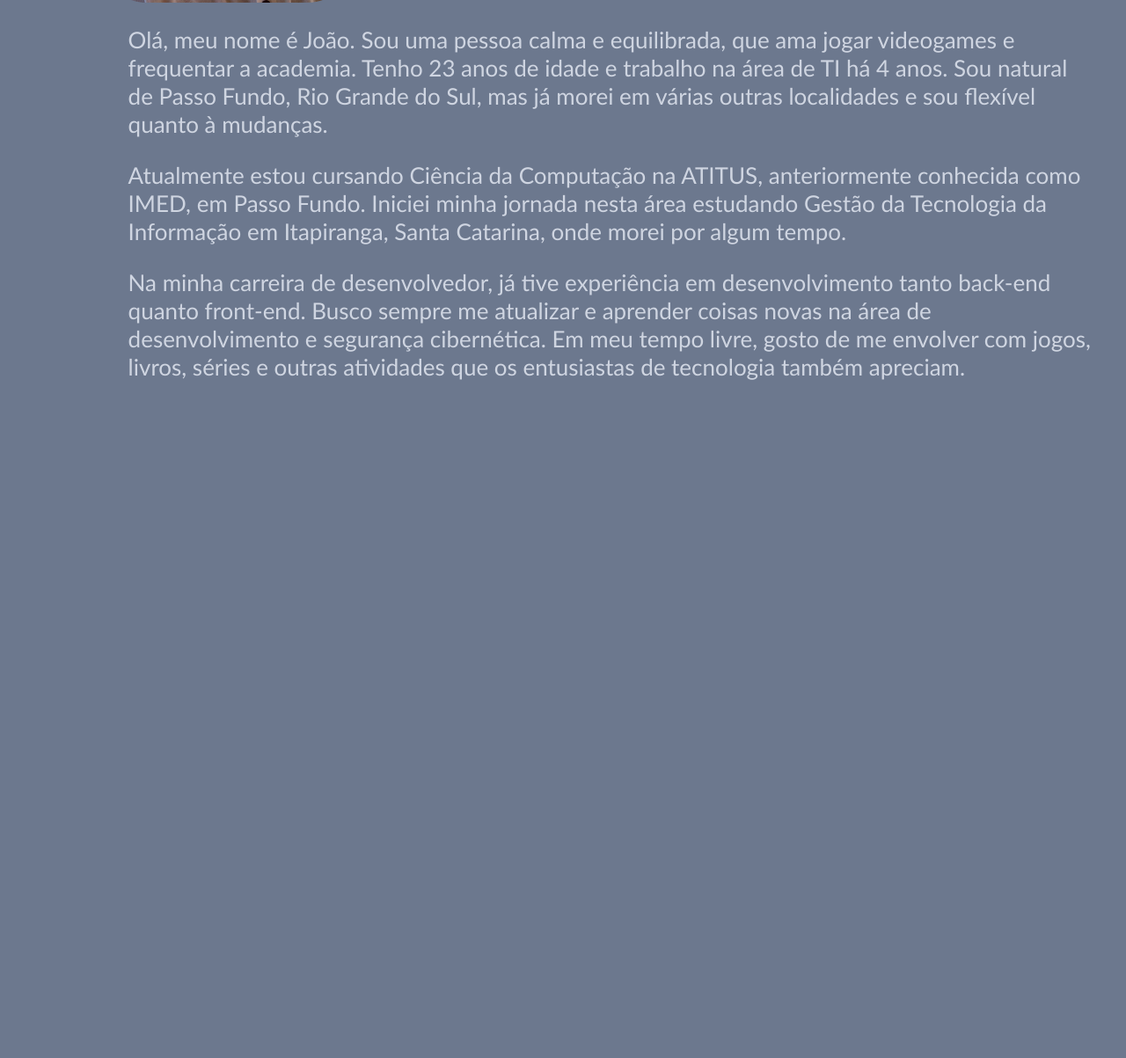
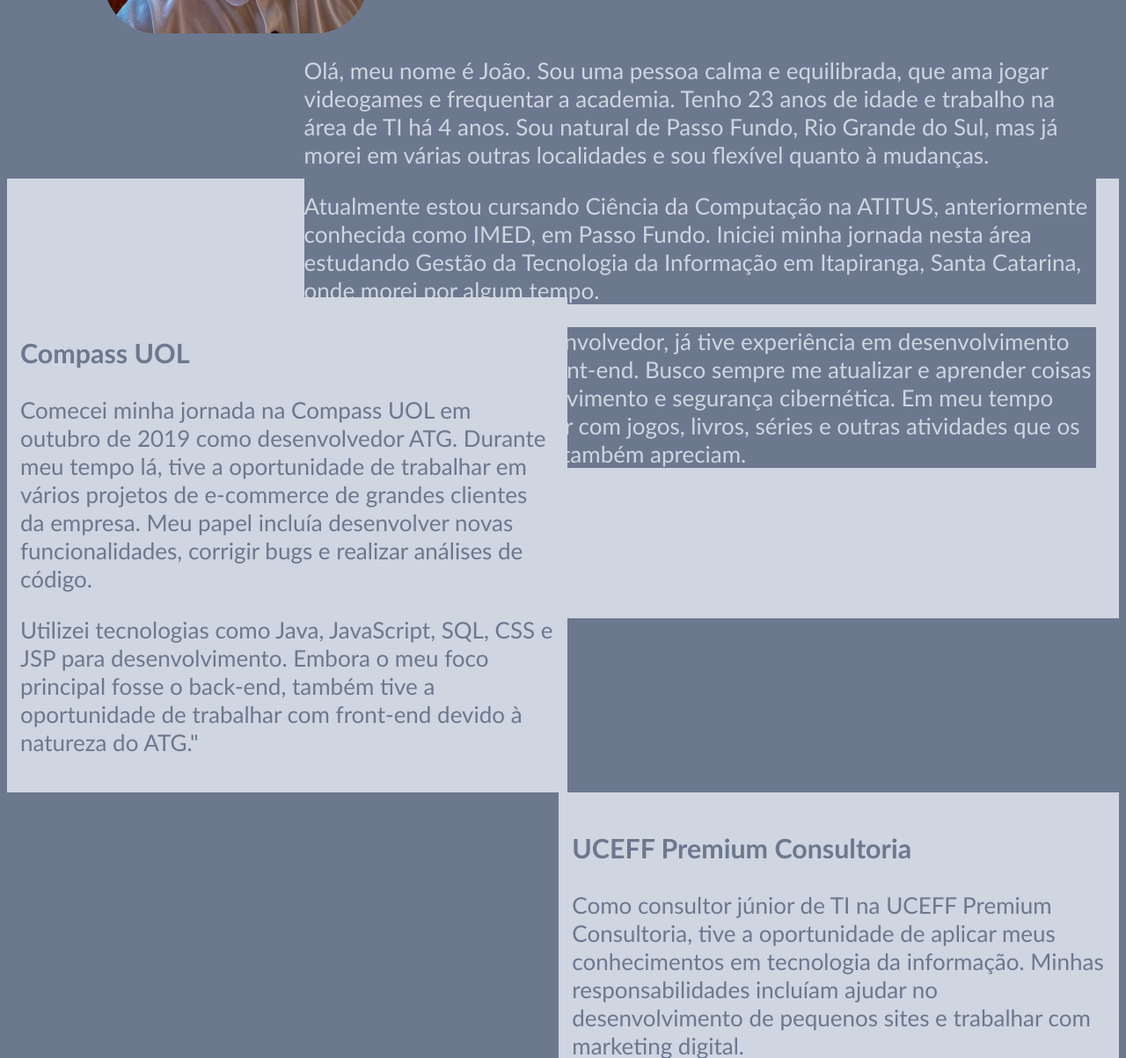
Before and after one commit to jgdlago/jgdlago.github.io, a plain HTML site: page JoaoDalLago/index.html in a window 1280 px wide. Shown: the part 702-1905 px from the top of the page at 88% size. Before the commit the page ends 1135 px from the top, so only its background shows below. Drawn offline with Linux system fonts and the light colour scheme.

Commit message:
add exp layout

```diff
--- a/JoaoDalLago/index.html
+++ b/JoaoDalLago/index.html
@@ -11,7 +11,7 @@
 
         <div class="header">
             <ul>
-                <li><a href="#">Mais sobre mim</a></li>
+                <li><a href="#maisSobre">Mais sobre mim</a></li>
                 <li><a href="#">Experiências</a></li>
                 <li><a href="#">Conhecimentos</a></li>
                 <li><a href="#">Contato</a></li>
@@ -24,8 +24,7 @@
 
         <div class="content_maisSobre">
           <img src="assets/perfil.jpg">
-
-          <div class="maisSobreText">
+          <div class="maisSobreText" id="maisSobre">
             <p>
               Olá, meu nome é João. Sou uma pessoa calma e equilibrada, que ama jogar videogames e frequentar a academia.
               Tenho 23 anos de idade e trabalho na área de TI há 4 anos. Sou natural de Passo Fundo, Rio Grande do Sul,
@@ -38,6 +37,36 @@
               Na minha carreira de desenvolvedor, já tive experiência em desenvolvimento tanto back-end quanto front-end.
               Busco sempre me atualizar e aprender coisas novas na área de desenvolvimento e segurança cibernética.
               Em meu tempo livre, gosto de me envolver com jogos, livros, séries e outras atividades que os entusiastas de tecnologia também apreciam.
+            </p>
+          </div>
+        </div>
+
+        <div class="content_experiencias">
+          <div id="exp" class="exp_1">
+            <h3>Compass UOL</h3>
+            <p>
+              Comecei minha jornada na Compass UOL em outubro de 2019 como desenvolvedor ATG.
+              Durante meu tempo lá, tive a oportunidade de trabalhar em vários projetos de e-commerce
+              de grandes clientes da empresa. Meu papel incluía desenvolver novas funcionalidades,
+              corrigir bugs e realizar análises de código.
+            </p>
+
+            <p>
+              Utilizei tecnologias como Java, JavaScript, SQL, CSS e JSP para desenvolvimento.
+              Embora o meu foco principal fosse o back-end, também tive a oportunidade de trabalhar
+               com front-end devido à natureza do ATG."
+            </p>
+          </div>
+          <div id="exp" class="exp_2">
+            <h3>UCEFF Premium Consultoria</h3>
+            <p>Como consultor júnior de TI na UCEFF Premium Consultoria, tive a oportunidade de aplicar
+              meus conhecimentos em tecnologia da informação. Minhas responsabilidades incluíam ajudar
+              no desenvolvimento de pequenos sites e trabalhar com marketing digital.
+            </p>
+
+            <p>
+              Durante meu tempo lá, utilizei tecnologias como PHP, JavaScript, Jquery, CSS, GIMP e Photoshop
+              para criar soluções personalizadas e eficientes para nossos clientes.
             </p>
           </div>
 
--- a/JoaoDalLago/style.css
+++ b/JoaoDalLago/style.css
@@ -10,7 +10,16 @@ Paleta de cores
 * {
     background-color: #6c788e;
     color: #fcfdff;
-    font-family: 'Gill Sans', 'Gill Sans MT', Calibri, 'Trebuchet MS', sans-serif
+    font-family: 'Gill Sans', 'Gill Sans MT', Calibri, 'Trebuchet MS', sans-serif;
+    max-width: 100%;
+}
+
+body {
+    overflow-x: hidden;
+}
+
+.mainContainer {
+    max-width: 100%;
 }
 
 /* Bem-Vindo */
@@ -72,6 +81,7 @@ Paleta de cores
     width: 300px;
     border-radius: 60px;
     float: left;
+    margin: 35px 10px 0px 10px;
 }
 
 .maisSobreText p {
@@ -83,7 +93,33 @@ Paleta de cores
     margin-left: 0px;
     text-align: left;
     width: 100%;
-    max-width: 1100px;
+    max-width: 900px;
     height: 300px;
     float: right;
 }
+
+/* EXPERIÊNCIAS */
+
+.content_experiencias * {
+    background-color: #cfd5e1;
+    color: #6c788e;
+}
+
+.content_experiencias {
+    background-color: #cfd5e1;
+    width: 100%;
+    height: 500px;
+    font-size: 26px;
+}
+
+.exp_1 {
+    width: 48%;
+    float: left;
+    padding: 15px;
+}
+
+.exp_2 {
+    width: 48%;
+    float: right;
+    padding: 15px;
+}
```
